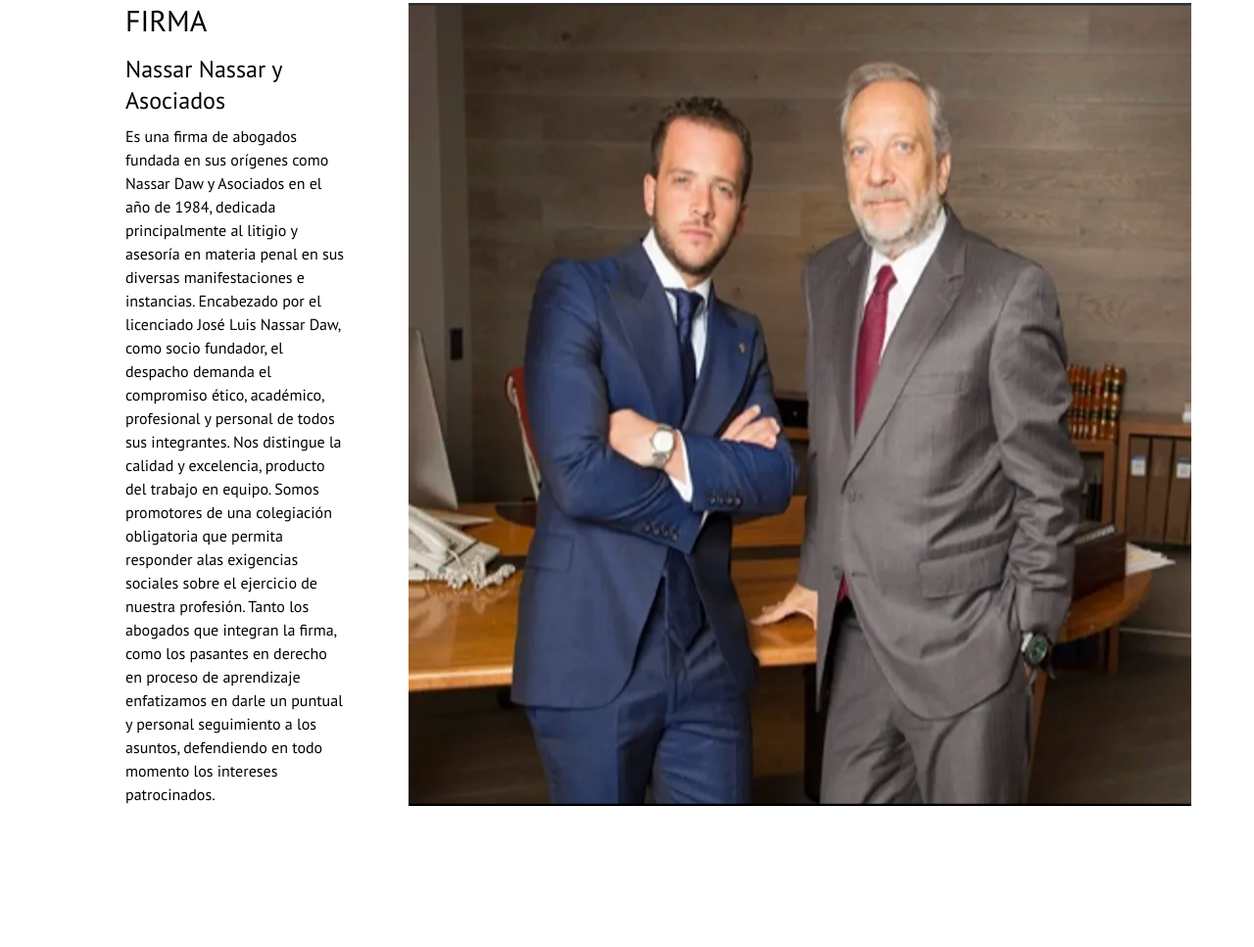
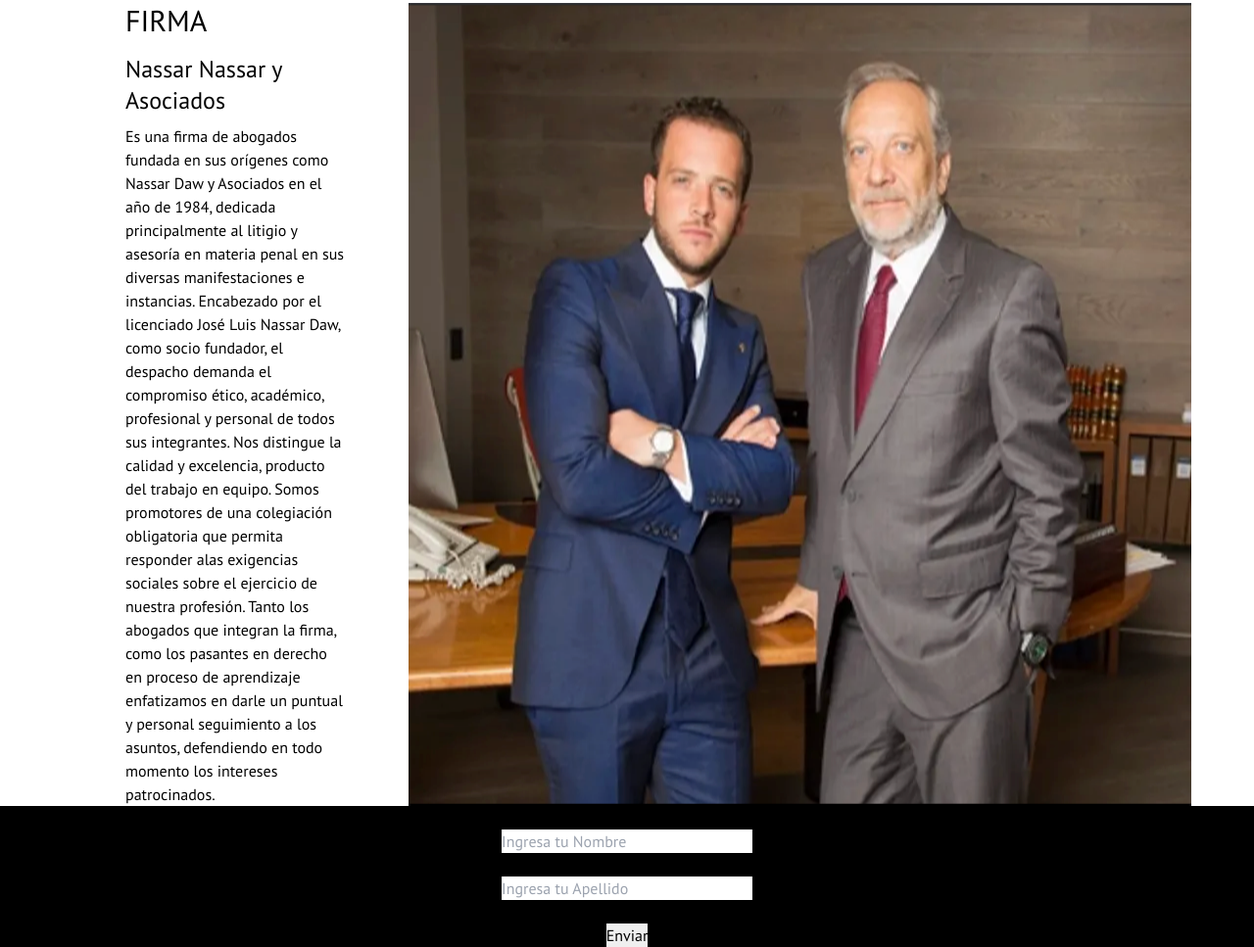
Before and after one commit to emialdu82/tailwindcss, a plain HTML site: page index.html in a window 1280 px wide. Shown: the part 1501-2468 px from the top of the page at 98% size. Before the commit the page ends 2324 px from the top, so only its background shows below. Drawn offline with nearby package versions, Linux system fonts and the light colour scheme.

Commit message:
se agreaga formaulario de contacto

```diff
--- a/index.html
+++ b/index.html
@@ -107,6 +107,15 @@
         </section>
     </section>
 
+    <section  class="w-full  bg-black flex justify-center"  id="formulario-contacto" >
+        <form  class=" text-center w-full"  action="/action_page.php">
+            <br>
+            <input class="w-64" placeholder="Ingresa tu Nombre " type="text" id="fname" name="fname" ><br>
+            <br>
+            <input class="w-64" placeholder="Ingresa tu Apellido" type="text" id="lname" name="lname" ><br><br>
+            <input type="submit" value="Enviar">
+          </form>
+    </section>
 
 
 </body>
```
